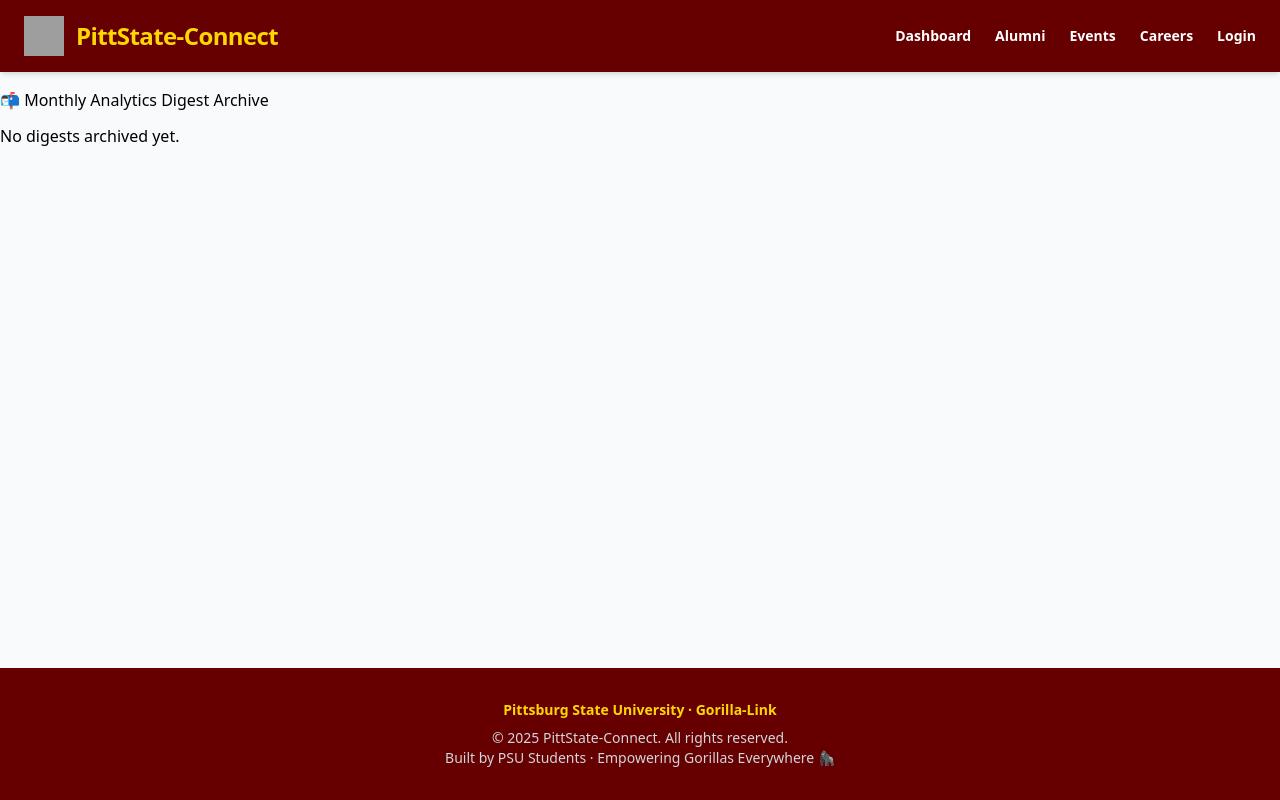
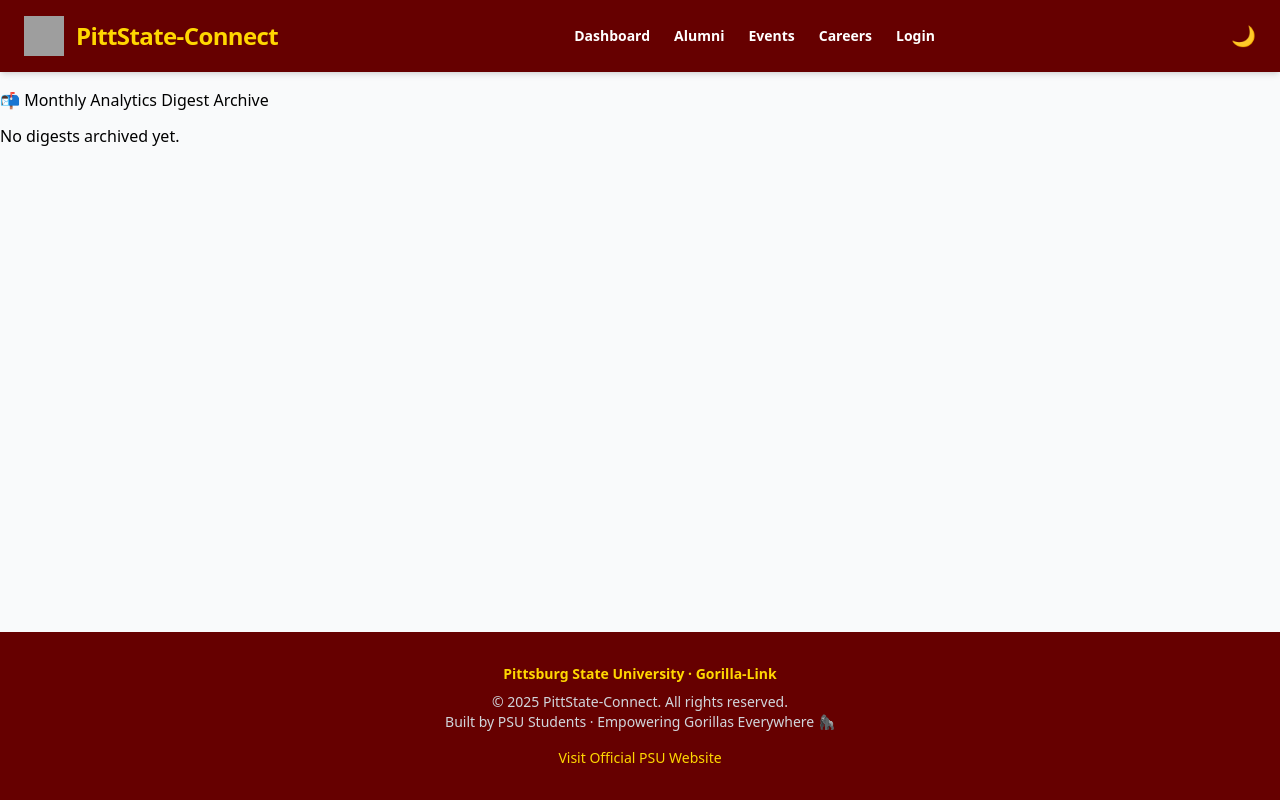
Before and after one commit to Cade-Cowdrey/Gorilla-Link, a Flask app: template templates/admin/digests_archive.html in a window 1280 px wide. Run offline with Flask 3, Linux system fonts and the light colour scheme; the template is opened without the code that fills it, so the values that code supplies are empty; some libraries are stand-ins or nearby versions; grey boxes are pictures that could not be loaded.

Commit message:
Update base.html

```diff
--- a/templates/base.html
+++ b/templates/base.html
@@ -5,24 +5,33 @@
   <meta name="viewport" content="width=device-width, initial-scale=1.0" />
   <title>{% block title %}PittState-Connect · Gorilla-Link{% endblock %}</title>
 
-  <!-- Tailwind CDN (Render-compatible) -->
+  <!-- 🧠 Tailwind (Render-Compatible CDN) -->
   <script src="https://cdn.tailwindcss.com"></script>
+
+  <!-- 🎨 PSU Theme -->
+  <link rel="stylesheet" href="{{ url_for('static', filename='css/psu-theme.css') }}" />
   <link rel="icon" type="image/png" href="{{ url_for('static', filename='img/psu_logo.png') }}" />
 
   {% block head %}{% endblock %}
 </head>
 
-<body class="bg-gray-50 flex flex-col min-h-screen">
+<body class="bg-gray-50 flex flex-col min-h-screen transition-colors duration-300">
 
-  <!-- 🔺 PSU Navbar -->
-  <header class="bg-[#660000] text-white shadow-md">
+  <!-- 🔶 Scroll Progress Bar -->
+  <div id="scroll-progress"></div>
+
+  <!-- 🦍 PSU Navbar -->
+  <header class="bg-[#660000] text-white shadow-md sticky top-0 z-50">
     <div class="max-w-7xl mx-auto flex justify-between items-center px-6 py-4">
+      <!-- Logo + Title -->
       <div class="flex items-center gap-3">
         <img src="{{ url_for('static', filename='img/psu_logo.png') }}" alt="PSU Logo" class="w-10 h-10" />
-        <a href="{{ url_for('core.home') }}" class="text-2xl font-bold tracking-tight text-[#FFD700]">
+        <a href="{{ url_for('core.home') }}" class="text-2xl font-bold tracking-tight text-[#FFD700] hover:text-yellow-300">
           PittState-Connect
         </a>
       </div>
+
+      <!-- Desktop Nav -->
       <nav class="hidden md:flex gap-6 text-sm font-semibold">
         <a href="{{ url_for('feed.dashboard') }}" class="hover:text-[#FFD700] transition">Dashboard</a>
         <a href="{{ url_for('alumni.details') }}" class="hover:text-[#FFD700] transition">Alumni</a>
@@ -30,10 +39,22 @@
         <a href="{{ url_for('career.dashboard') }}" class="hover:text-[#FFD700] transition">Careers</a>
         <a href="{{ url_for('auth.login') }}" class="hover:text-[#FFD700] transition">Login</a>
       </nav>
-      <button id="mobile-menu-btn" class="md:hidden text-[#FFD700] focus:outline-none">
-        ☰
-      </button>
+
+      <!-- Right Side Controls -->
+      <div class="flex items-center gap-3">
+        <!-- 🌙 Dark Mode Toggle -->
+        <button id="theme-toggle" class="text-[#FFD700] text-xl focus:outline-none hover:scale-110 transition-transform">
+          🌙
+        </button>
+
+        <!-- 📱 Mobile Menu Button -->
+        <button id="mobile-menu-btn" class="md:hidden text-[#FFD700] focus:outline-none text-2xl">
+          ☰
+        </button>
+      </div>
     </div>
+
+    <!-- Mobile Menu -->
     <div id="mobile-menu" class="hidden md:hidden flex-col px-6 pb-4 space-y-2 bg-[#550000] text-sm">
       <a href="{{ url_for('feed.dashboard') }}" class="block hover:text-[#FFD700]">Dashboard</a>
       <a href="{{ url_for('alumni.details') }}" class="block hover:text-[#FFD700]">Alumni</a>
@@ -43,8 +64,8 @@
     </div>
   </header>
 
-  <!-- ✨ Page Content -->
-  <main class="flex-grow">{% block content %}{% endblock %}</main>
+  <!-- 📄 Main Content -->
+  <main class="flex-grow fade-in">{% block content %}{% endblock %}</main>
 
   <!-- 🦍 PSU Footer -->
   <footer class="bg-[#660000] text-white py-8 mt-16">
@@ -54,17 +75,58 @@
         © {{ current_year|default(2025) }} PittState-Connect. All rights reserved.<br />
         Built by PSU Students · Empowering Gorillas Everywhere 🦍
       </p>
+      <div class="mt-4">
+        <a href="https://www.pittstate.edu" target="_blank" class="text-[#FFD700] hover:underline">
+          Visit Official PSU Website
+        </a>
+      </div>
     </div>
   </footer>
 
-  <!-- 🔧 Mobile Menu Toggle Script -->
+  <!-- ⚙️ Scripts -->
   <script>
-    const btn = document.getElementById("mobile-menu-btn");
+    /* ================================
+       🪄 Mobile Menu Toggle
+    ================================= */
+    const menuBtn = document.getElementById("mobile-menu-btn");
     const menu = document.getElementById("mobile-menu");
-    btn.addEventListener("click", () => {
+    menuBtn.addEventListener("click", () => {
       menu.classList.toggle("hidden");
     });
+
+    /* ================================
+       🌗 Dark Mode Toggle
+    ================================= */
+    const themeToggle = document.getElementById("theme-toggle");
+    const body = document.body;
+
+    // Load saved mode
+    if (localStorage.getItem("theme") === "dark") {
+      body.classList.add("dark");
+      themeToggle.textContent = "☀️";
+    }
+
+    themeToggle.addEventListener("click", () => {
+      body.classList.toggle("dark");
+      if (body.classList.contains("dark")) {
+        themeToggle.textContent = "☀️";
+        localStorage.setItem("theme", "dark");
+      } else {
+        themeToggle.textContent = "🌙";
+        localStorage.setItem("theme", "light");
+      }
+    });
+
+    /* ================================
+       🟨 Scroll Progress Bar
+    ================================= */
+    const scrollProgress = document.getElementById("scroll-progress");
+    window.addEventListener("scroll", () => {
+      const scrollTop = window.scrollY;
+      const docHeight = document.body.scrollHeight - window.innerHeight;
+      const scrollPercent = (scrollTop / docHeight) * 100;
+      scrollProgress.style.width = scrollPercent + "%";
+    });
   </script>
-
 </body>
 </html>
```
